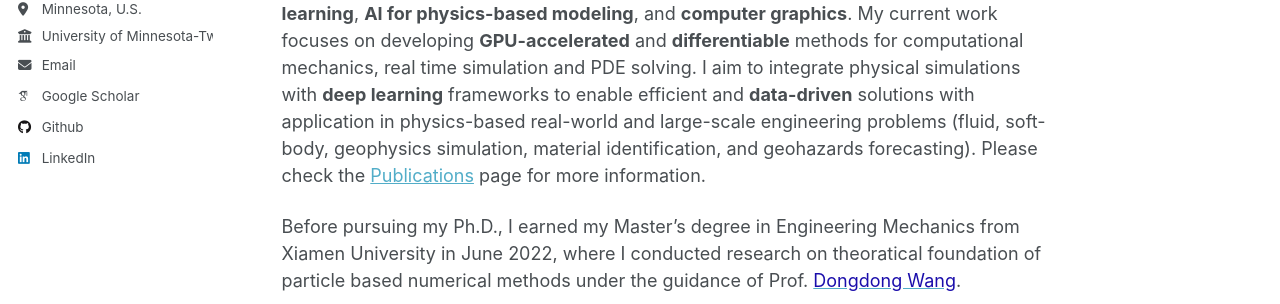
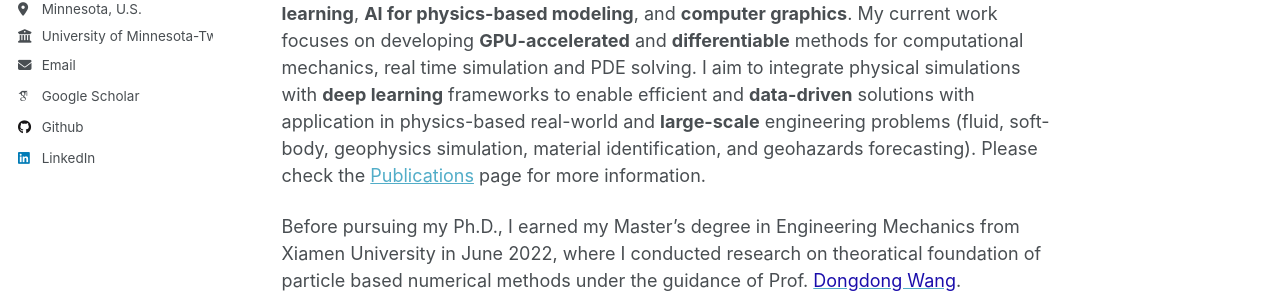
Before and after one commit to Honghui-Du/Honghui-Du.github.io, a Jekyll site: the page built from _pages/about.md, in a window 1280 px wide and 900 px high. Shown: the part 323-627 px from the top of the window. Built offline with Jekyll 4.4.1, drawn with Linux system fonts in a browser that asks for light colours; some web fonts are replaced.

Commit message:
Update about.md

```diff
--- a/_pages/about.md
+++ b/_pages/about.md
@@ -11,7 +11,7 @@ redirect_from:
 ## Biography
 ------
 I am a third-year Ph.D. student at the University of Minnesota-Twin Cities, working under the supervision of Prof. [<span style="color:#1A0DAB;">Qizhi He</span>](https://scholar.google.com/citations?user=lZ4PEUAAAAAJ&hl=en)
-. My research interests include **scientific machine learning**, **AI for physics-based modeling**, and **computer graphics**. My current work focuses on developing **GPU-accelerated** and **differentiable** methods for computational mechanics, real time simulation and PDE solving. I aim to integrate physical simulations with **deep learning** frameworks to enable efficient and **data-driven** solutions with application in physics-based real-world and large-scale engineering problems (fluid, soft-body, geophysics simulation, material identification, and geohazards forecasting). Please check the  <a href="/publications/">Publications</a> page for more information.
+. My research interests include **scientific machine learning**, **AI for physics-based modeling**, and **computer graphics**. My current work focuses on developing **GPU-accelerated** and **differentiable** methods for computational mechanics, real time simulation and PDE solving. I aim to integrate physical simulations with **deep learning** frameworks to enable efficient and **data-driven** solutions with application in physics-based real-world and **large-scale** engineering problems (fluid, soft-body, geophysics simulation, material identification, and geohazards forecasting). Please check the  <a href="/publications/">Publications</a> page for more information.
 
 Before pursuing my Ph.D., I earned my Master's degree in Engineering Mechanics from Xiamen University in June 2022, where I conducted research on theoratical foundation of particle based numerical methods under the guidance of Prof. [<span style="color:#1A0DAB;">Dongdong Wang</span>](https://www.researchgate.net/profile/Dongdong-Wang-15).
 
```
